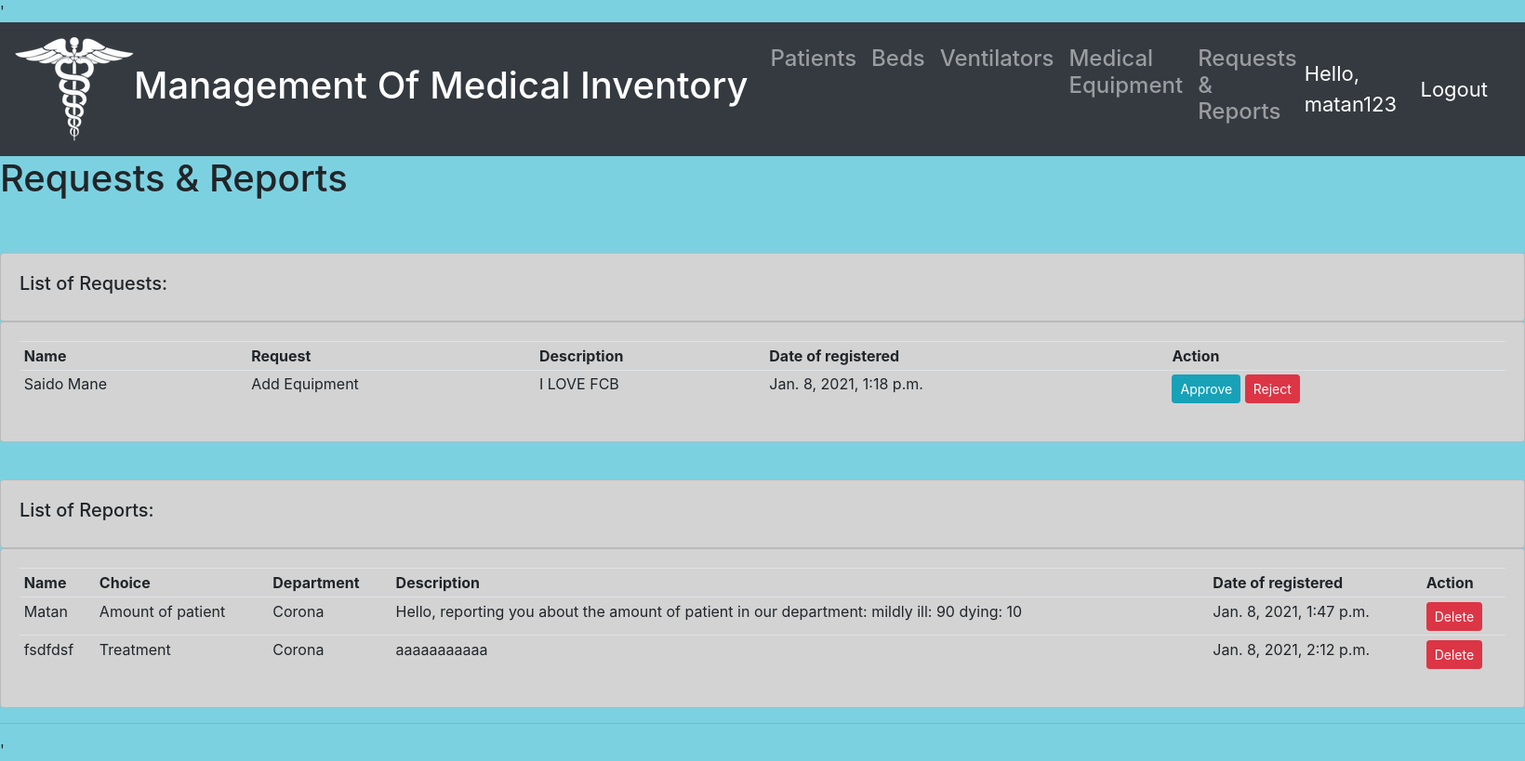
After one commit to ChenKachlon/CoronaProject-23, a Django app: page /request_report/ in a window 1640 px wide. The commit adds this page. Shown: the whole page at 93% size. Run offline with Django 3.2, Linux system fonts and the light colour scheme; a user stored in the database is signed in; data comes from the database, SQL or seed files in the repository; both versions use the stored data as it was after the commit; some libraries are stand-ins or nearby versions.

Commit message:
Pre final changes

```diff
--- a/TheSiteCorona23/accounts/admin.py
+++ b/TheSiteCorona23/accounts/admin.py
@@ -8,4 +8,5 @@ admin.site.register(Ventilator)
 admin.site.register(Concentration)
 admin.site.register(Equipment)
 admin.site.register(RequestForm)
+admin.site.register(ReportForm)
 admin.site.register(Department)
--- a/TheSiteCorona23/accounts/forms.py
+++ b/TheSiteCorona23/accounts/forms.py
@@ -41,6 +41,12 @@ class ReqForm(ModelForm):
         fields = '__all__'
 
 
+class RepForm(ModelForm):
+    class Meta:
+        model = ReportForm
+        fields = '__all__'
+
+
 class CreateUserForm(UserCreationForm):
     class Meta:
         model = User
--- a/TheSiteCorona23/accounts/models.py
+++ b/TheSiteCorona23/accounts/models.py
@@ -74,6 +74,7 @@ class Patient(models.Model):
 
 
 class Concentration(models.Model):
+    name = models.CharField(max_length=200, null=True)
     Amount = models.IntegerField(null=True)
     objects = models.Manager()
 
@@ -109,6 +110,31 @@ class RequestForm(models.Model):
     date_registered = models.DateTimeField(auto_now_add=True, null=True)
     objects = models.Manager()
 
+    def __str__(self):
+        return self.name
+
+
+class ReportForm(models.Model):
+    OPTION = {
+        ('Amount of patient', 'Amount of patient'),
+        ('Amount of equipment', 'Amount of equipment'),
+        ('Usage of equipment','Usage of equipment'),
+        ('Treatment', 'Treatment'),
+        ('General', 'General'),
+    }
+    DEP = (
+        ('Corona', 'Corona'),
+        ('ENP', 'ENP'),
+        ('Heart', 'Heart'),
+        ('Emergency room', 'Emergency room'),
+    )
+    name = models.CharField(max_length=264, null=True)
+    choice = models.CharField(max_length=264, null=True, choices=OPTION)
+    department = models.CharField(max_length=264, null=True, choices=DEP)
+    description = models.TextField(max_length=264, null=True)
+    date_registered = models.DateTimeField(auto_now_add=True, null=True)
+    objects = models.Manager()
+
 
 class Department(models.Model):
     DEP = (
--- a/TheSiteCorona23/accounts/templates/accounts/dashboard.html
+++ b/TheSiteCorona23/accounts/templates/accounts/dashboard.html
@@ -4,7 +4,7 @@
 
 {% include 'accounts/status.html' %}
 
-<br>
+
 
 <div class="row">
 
@@ -14,8 +14,6 @@
 
 		<div class="card card-body" id="general">
 			<div class="col-md-2">
-				<a class="btn btn-primary  btn-sm btn-block" href="{% url 'create_request' %}"> <h6>Request</h6> </a>
-
 			</div>
 			<table class="table table-sm">
 				<tr>
--- a/TheSiteCorona23/accounts/templates/accounts/navbar.html
+++ b/TheSiteCorona23/accounts/templates/accounts/navbar.html
@@ -18,16 +18,19 @@
     <ul class="navbar-nav">
       {% if request.user.is_staff %}
       <li class="nav-item">
-        <a class="nav-link" href="{% url 'patients' %}"> <h3> Patients</h3> </a>
+        <a class="nav-link" href="{% url 'patients' %}"> <h4> Patients</h4> </a>
       </li>
       <li class="nav-item">
-        <a class="nav-link" href="{% url 'beds' %}"> <h3> Beds </h3></a>
+        <a class="nav-link" href="{% url 'beds' %}"> <h4> Beds </h4></a>
       </li>
       <li class="nav-item">
-        <a class="nav-link" href="{% url 'ventilators' %}"> <h3>Ventilators</h3></a>
+        <a class="nav-link" href="{% url 'ventilators' %}"> <h4>Ventilators</h4></a>
       </li>
       <li class="nav-item">
-        <a class="nav-link" href="{% url 'equipment' %}"> <h3>Medical Equipment</h3></a>
+        <a class="nav-link" href="{% url 'equipment' %}"> <h4>Medical Equipment</h4></a>
+      </li>
+      <li class="nav-item">
+        <a class="nav-link" href="{% url 'request_report' %}"> <h4>Requests & Reports</h4></a>
       </li>
       {% endif %}
     </ul>
--- a/TheSiteCorona23/accounts/templates/accounts/patients.html
+++ b/TheSiteCorona23/accounts/templates/accounts/patients.html
@@ -11,8 +11,6 @@
 			<h5>Patients:</h5>
 			<hr>
 			<a class="btn btn-outline-info  btn-sm btn-block" href="{% url 'add_patient' %}"> <h6> Add patient </h6> </a>
-<!--            <a class="btn btn-outline-info  btn-sm btn-block" href=""> <h6> Search patient </h6> </a>-->
-			<a class="btn btn-outline-danger  btn-sm btn-block" href=""> <h6> Generate a report </h6> </a>
 
 		</div>
 	</div>
--- /dev/null
+++ b/TheSiteCorona23/accounts/templates/accounts/request&report.html
@@ -0,0 +1,87 @@
+{% extends 'accounts/main.html' %}
+
+{% block content %}
+
+
+<h1>Requests & Reports</h1>
+<br>
+<div class="row">
+</div>
+<br>
+		<div class="row">
+			<div class="col-md">
+				<div class="card card-body" id="general">
+					<h5>List of Requests:</h5>
+				</div>
+				<div class="card card-body" id="general">
+					<table class="table table-sm">
+						<tr>
+							<th>Name</th>
+							<th>Request</th>
+							<th>Description</th>
+							<th>Date of registered</th>
+							<th>Action</th>
+
+						</tr>
+						{% for i in requests %}
+						<tr>
+							<td>{{i.name}}</td>
+							<td>{{i.request}}</td>
+							<td>{{i.description}}</td>
+							<td>{{i.date_registered}}</td>
+                            <td><a class="btn btn-sm btn-info" href="{%url 'approve_request' i.id%}">Approve</a>
+							<a class="btn btn-sm btn-danger" href="{%url 'reject_request' i.id%}">Reject</a></td>
+						</tr>
+						{% endfor %}
+
+					</table>
+				</div>
+			</div>
+		</div>
+		<br>
+		<p></p>
+		<div class="row">
+			<div class="col-md">
+				<div class="card card-body" id="general">
+					<h5>List of Reports:</h5>
+				</div>
+				<div class="card card-body" id="general">
+					<table class="table table-sm">
+						<tr>
+							<th>Name</th>
+							<th>Choice</th>
+							<th>Department</th>
+							<th>Description</th>
+							<th>Date of registered</th>
+							<th>Action</th>
+
+						</tr>
+						{% for i in reports %}
+						<tr>
+							<td>{{i.name}}</td>
+							<td>{{i.choice}}</td>
+							<td>{{i.department}}</td>
+							<td>{{i.description}}</td>
+							<td>{{i.date_registered}}</td>
+							<td><a class="btn btn-sm btn-danger" href="{%url 'delete_report' i.id%}">Delete</a></td>
+						</tr>
+						{% endfor %}
+
+					</table>
+				</div>
+			</div>
+
+		</div>
+
+	<style>
+	        #logo{
+		}
+		#general{
+		background-color: #D3D3D3;
+		}
+		body{
+			background-color: #7CD1E0;
+		}
+	</style>
+
+{% endblock %}
--- a/TheSiteCorona23/accounts/templates/accounts/status.html
+++ b/TheSiteCorona23/accounts/templates/accounts/status.html
@@ -48,7 +48,7 @@
 			  	</div>
 			  	<div class="card-body">
 			    	<h3 class="card-title">{{concentration}}</h3>
-					<a class="btn btn-primary  btn-sm btn-block" href="{%url 'set_concentration' concentration.id%}"> <h6> Update concentration </h6> </a>
+					<a class="btn btn-primary  btn-sm btn-block" href="{%url 'set_concentration' 'General'%}"> <h6> Update concentration </h6> </a>
 			  	</div>
 			</div>
 		</div>
@@ -64,6 +64,8 @@
 			    	<h3 class="card-title">{{patients.count}}</h3>
 			  	</div>
 			</div>
+			<a class="btn btn-sm btn-info" href="{% url 'create_request' %}"> <h6>Request</h6> </a>
+			<a class="btn btn-sm btn-info" href="{% url 'create_report' %}"> <h6> Generate a report </h6> </a>
 		</div>
 	</div>
 
--- a/TheSiteCorona23/accounts/urls.py
+++ b/TheSiteCorona23/accounts/urls.py
@@ -27,5 +27,10 @@ urlpatterns = [
     path('update_equip/<str:pk>', views.updateEquipment, name='update_equip'),
     path('delete_equipment/<str:pk>', views.deleteEquipment, name='delete_equipment'),
     path('create_request/', views.createRequest, name='create_request'),
+    path('create_report/', views.createReport, name='create_report'),
+    path('request_report/', views.ReqANDRep, name='request_report'),
+    path('approve_request/<str:pk>', views.approveRequest, name='approve_request'),
+    path('reject_request/<str:pk>', views.rejectRequest, name='reject_request'),
+    path('delete_report/<str:pk>', views.deleteReport, name='delete_report'),
     # path('staff/<str:pk>/', views.staff, name='staff_page'),
 ]
--- a/TheSiteCorona23/accounts/views.py
+++ b/TheSiteCorona23/accounts/views.py
@@ -87,6 +87,7 @@ def home(request):
 def departmentPage(request, pk_dep):
     dep = Department.objects.get(id=pk_dep)
     dep_name = dep.department
+    concentration = Concentration.objects.get(name=dep_name)
     patient = Patient.objects.all()
     all_beds = Bed.objects.all()
     all_ven = Ventilator.objects.all()
@@ -102,7 +103,7 @@ def departmentPage(request, pk_dep):
         if i.department == dep_name:
             dep_ven += 1
     context = {'department': dep_name, 'dep_beds': dep_beds, 'Beds': all_beds,
-               'Ventilator': dep_ven, 'patients': patient,
+               'Ventilator': dep_ven, 'patients': patient,'concentration':concentration,
                'freeBeds': free_beds, 'Ventilators': all_ven}
     return render(request, 'accounts/department.html', context)
 
@@ -279,7 +280,7 @@ def deleteVen(request, pk):
 @login_required(login_url='login')
 @allowed_users(allowed_roles=['manger', 'senior', 'staff', 'help_desk'])
 def setConcentration(request, pk):
-    Con = Concentration.objects.get(id=pk)
+    Con = Concentration.objects.get(name=pk)
     form = ConcentrationForm(instance=Con)
     if request.method == 'POST':
         form = ConcentrationForm(request.POST, instance=Con)
@@ -288,6 +289,7 @@ def setConcentration(request, pk):
             return redirect('/')
     context = {'form': form}
     return render(request, 'accounts/concentration_form.html', context)
+
 
 
 @login_required(login_url='login')
@@ -362,6 +364,63 @@ def createRequest(request):
     context = {'form': form}
     return render(request, 'accounts/request_form.html', context)
 
+
+@login_required(login_url='login')
+@allowed_users(allowed_roles=['senior', 'staff', 'help_desk'])
+def createReport(request):
+    form = RepForm
+    if request.method == 'POST':
+        form = RepForm(request.POST)
+        if form.is_valid():
+            form.save()
+            return redirect('/')
+    context = {'form': form}
+    return render(request, 'accounts/report_form.html', context)
+
+
+@login_required(login_url='login')
+@allowed_users(allowed_roles=['manager', 'help_desk'])
+def ReqANDRep(request):
+    req = RequestForm.objects.all()
+    rep = ReportForm.objects.all()
+    context = {'requests':req,'reports':rep}
+    return render(request, 'accounts/request&report.html', context)
+
+@login_required(login_url='login')
+@allowed_users(allowed_roles=['manager', 'help_desk'])
+def approveRequest(request, pk):
+    req = RequestForm.objects.get(id=pk)
+    obj = req.request
+    if request.method == 'POST':
+        req.delete()
+        if obj == 'Add Beds':
+            return redirect('/beds/')
+        return redirect('/equipment/')
+    context = {'req': req}
+    return render(request, 'accounts/request_form.html', context)
+
+@login_required(login_url='login')
+@allowed_users(allowed_roles=['manager', 'help_desk'])
+def rejectRequest(request, pk):
+    req = RequestForm.objects.get(id=pk)
+    if request.method == 'POST':
+        req.delete()
+        return redirect('/')
+    context = {'req': req}
+    return render(request, 'accounts/request_form.html', context)
+
+@login_required(login_url='login')
+@allowed_users(allowed_roles=['manager', 'help_desk'])
+def deleteReport(request, pk):
+    rep = ReportForm.objects.get(id=pk)
+    if request.method == 'POST':
+        rep.delete()
+        return redirect('/')
+    context = {'rep': rep}
+    return render(request, 'accounts/report_form.html', context)
+
+
+
 # @login_required(login_url='login')
 # def MaxConcentration(request):
 #     # print('update the max concentration')
```
Also changed, not shown: TheSiteCorona23/accounts/templates/accounts/department.html (+16 -4 lines), TheSiteCorona23/accounts/templates/accounts/report_form.html (added, +10 -0 lines), TheSiteCorona23/accounts/migrations/0007_auto_20210108_1024.py (added), TheSiteCorona23/accounts/migrations/0008_reportform.py (added), TheSiteCorona23/accounts/migrations/0009_auto_20210108_1406.py (added), TheSiteCorona23/accounts/migrations/0010_auto_20210108_1411.py (added), TheSiteCorona23/db.sqlite3, 1 other file.
